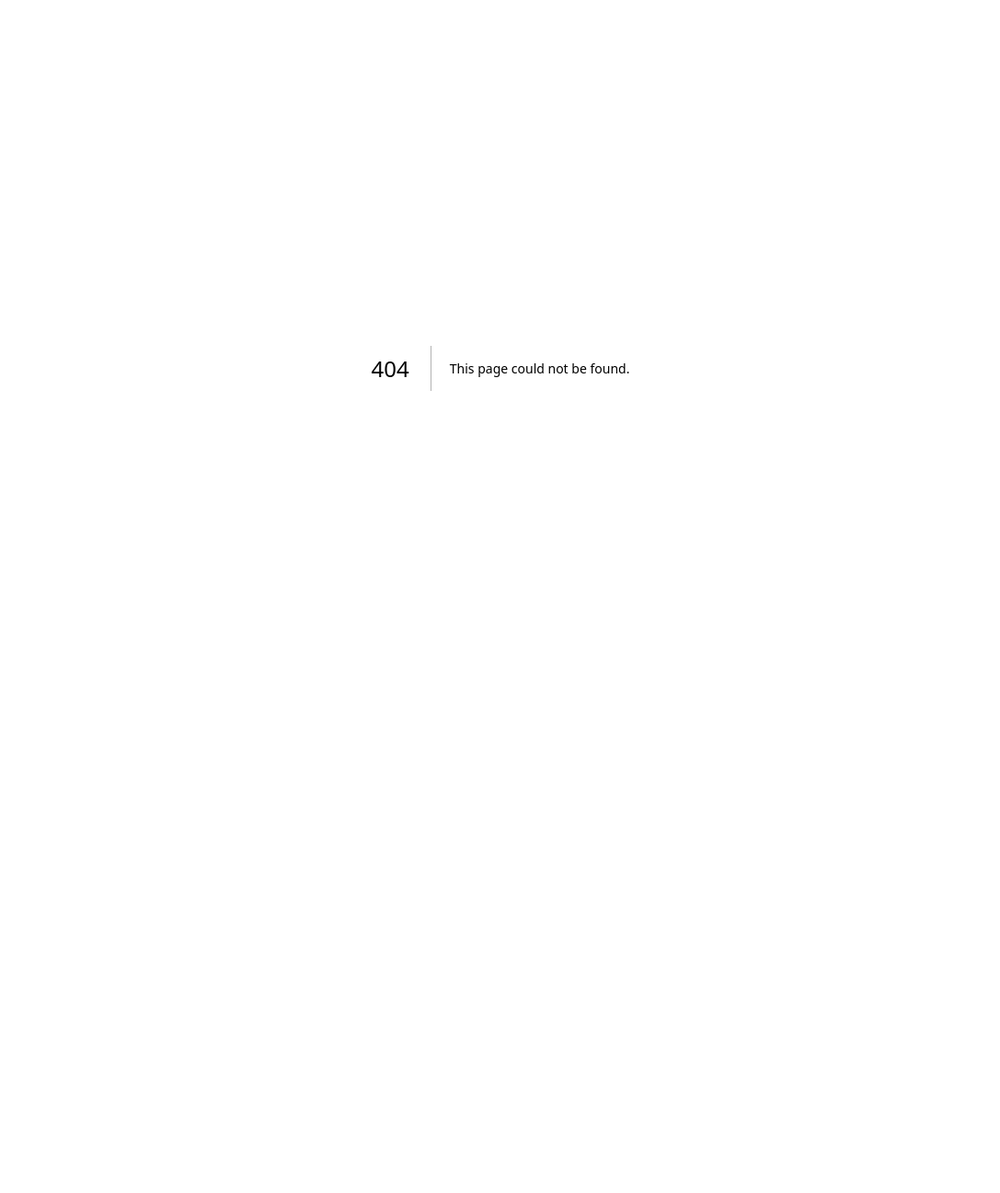
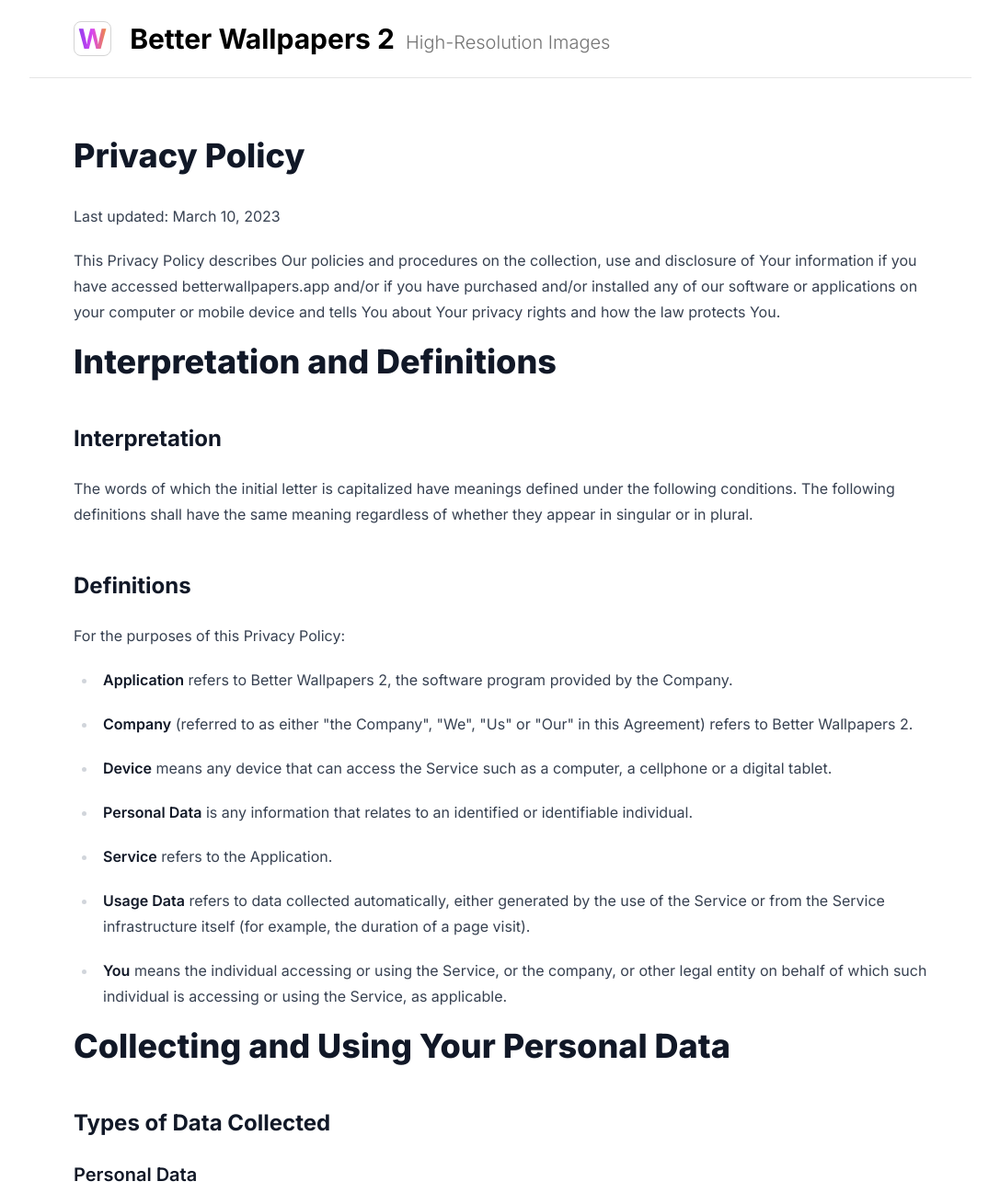
Before and after one commit to sebsojeda/better-wallpapers, a Next.js app: page /privacy in a window 1280 px wide. Before the commit this address had no page. Shown: the top 1297 px of the page at 92% size, without its empty margins (96-1183 px from the left). Before the commit the page ends 800 px from the top, so only its background shows below. Built offline with nearby package versions, Linux system fonts and the light colour scheme.

Commit message:
add privacy policy

```diff
--- a/app/Hero.tsx
+++ b/app/Hero.tsx
@@ -7,38 +7,7 @@
 export default function Hero() {
   return (
     <motion.header initial={{ opacity: 0 }} whileInView={{ opacity: 1 }}>
-      <div className="px-4 sm:px-8 lg:px-12 py-6 border-b border-b-neutral-200 mx-auto max-w-5xl flex justify-between items-end">
-        <div>
-          <span className="mr-5 border border-neutral-300 px-1 rounded-md bg-gradient-to-r from-violet-600 via-fuchsia-500 to-amber-500 bg-clip-text text-transparent font-bold text-2xl sm:text-3xl">
-            W
-          </span>
-          <span className="font-bold text-2xl sm:text-3xl hidden sm:inline">
-            Better Wallpapers 2
-          </span>
-        </div>
-
-        <a
-          href="https://github.com/sebsojeda/better-wallpapers"
-          className="text-sm text-neutral-500 flex items-end gap-1 hover:text-blue-500"
-        >
-          <svg
-            xmlns="http://www.w3.org/2000/svg"
-            fill="none"
-            viewBox="0 0 24 24"
-            strokeWidth={1.5}
-            stroke="currentColor"
-            className="w-6 h-6"
-          >
-            <path
-              strokeLinecap="round"
-              strokeLinejoin="round"
-              d="M13.5 6H5.25A2.25 2.25 0 003 8.25v10.5A2.25 2.25 0 005.25 21h10.5A2.25 2.25 0 0018 18.75V10.5m-10.5 6L21 3m0 0h-5.25M21 3v5.25"
-            />
-          </svg>
-          Edit in GitHub
-        </a>
-      </div>
-      <div className="mx-auto max-w-5xl mt-16">
+      <div className="mx-auto max-w-5xl">
         <div className="px-4 sm:px-8 lg:px-12">
           <h1 className="font-bold text-4xl sm:text-5xl">
             Beautiful, high-resolution wallpapers for{" "}
--- a/app/layout.tsx
+++ b/app/layout.tsx
@@ -1,5 +1,6 @@
 import { inter } from "@/lib/font";
 import { Metadata } from "next";
+import Link from "next/link";
 import Analytics from "./Analytics";
 import "./globals.css";
 
@@ -17,7 +18,23 @@
 }) {
   return (
     <html lang="en" className={inter.className}>
-      <body>{children}</body>
+      <body>
+        <div className="px-4 sm:px-8 lg:px-12 py-6 border-b border-b-neutral-200 mx-auto max-w-5xl mb-16">
+          <Link
+            href="/"
+            className="mr-5 border border-neutral-300 px-1 rounded-lg bg-gradient-to-r from-violet-600 via-fuchsia-500 to-amber-500 bg-clip-text text-transparent font-bold text-2xl sm:text-3xl"
+          >
+            W
+          </Link>
+          <span className="font-bold text-2xl sm:text-3xl">
+            Better Wallpapers 2
+          </span>
+          <span className="ml-3 text-neutral-500 font-light text-xl hidden sm:inline">
+            High-Resolution Images
+          </span>
+        </div>
+        {children}
+      </body>
       <Analytics />
     </html>
   );
--- a/app/page.tsx
+++ b/app/page.tsx
@@ -1,4 +1,5 @@
 import Image from "next/image";
+import Link from "next/link";
 import animals from "public/assets/animals.jpg";
 import architecture from "public/assets/architecture.jpg";
 import art from "public/assets/art.jpg";
@@ -116,10 +117,13 @@
       </div>
 
       <footer className="max-w-5xl mx-auto border-t border-t-neutral-200 mt-16">
-        <div className="px-4 sm:px-8 lg:px-12 pt-6 pb-16 flex flex-col-reverse justify-between items-center sm:flex-row">
-          <span className="text-neutral-500 text-sm mt-6 sm:mt-0">
+        <div className="px-4 sm:px-8 lg:px-12 pt-6 pb-16 flex flex-col-reverse justify-between items-center sm:flex-row gap-6">
+          <span className="text-neutral-500 text-sm">
             Copyright &copy; {new Date().getFullYear()} Better Wallpapers.
           </span>
+          <Link href="/privacy" className="text-neutral-500 text-sm">
+            Privacy Policy
+          </Link>
           <span>
             <Image src={badge} alt="Download on the Mac App Store" />
           </span>
--- /dev/null
+++ b/app/privacy/page.tsx
@@ -0,0 +1,193 @@
+export default function Privacy() {
+  return (
+    <div className="prose px-4 sm:px-8 lg:px-12 mx-auto max-w-5xl mb-16">
+      <h1>Privacy Policy</h1>
+      <p>Last updated: March 10, 2023</p>
+      <p>
+        This Privacy Policy describes Our policies and procedures on the
+        collection, use and disclosure of Your information if you have accessed
+        betterwallpapers.app and/or if you have purchased and/or installed any
+        of our software or applications on your computer or mobile device and
+        tells You about Your privacy rights and how the law protects You.
+      </p>
+      <h1>Interpretation and Definitions</h1>
+      <h2>Interpretation</h2>
+      <p>
+        The words of which the initial letter is capitalized have meanings
+        defined under the following conditions. The following definitions shall
+        have the same meaning regardless of whether they appear in singular or
+        in plural.
+      </p>
+      <h2>Definitions</h2>
+      <p>For the purposes of this Privacy Policy:</p>
+      <ul>
+        <li>
+          <p>
+            <strong>Application</strong> refers to Better Wallpapers 2, the
+            software program provided by the Company.
+          </p>
+        </li>
+        <li>
+          <p>
+            <strong>Company</strong> (referred to as either &quot;the
+            Company&quot;, &quot;We&quot;, &quot;Us&quot; or &quot;Our&quot; in
+            this Agreement) refers to Better Wallpapers 2.
+          </p>
+        </li>
+        <li>
+          <p>
+            <strong>Device</strong> means any device that can access the Service
+            such as a computer, a cellphone or a digital tablet.
+          </p>
+        </li>
+        <li>
+          <p>
+            <strong>Personal Data</strong> is any information that relates to an
+            identified or identifiable individual.
+          </p>
+        </li>
+        <li>
+          <p>
+            <strong>Service</strong> refers to the Application.
+          </p>
+        </li>
+        <li>
+          <p>
+            <strong>Usage Data</strong> refers to data collected automatically,
+            either generated by the use of the Service or from the Service
+            infrastructure itself (for example, the duration of a page visit).
+          </p>
+        </li>
+        <li>
+          <p>
+            <strong>You</strong> means the individual accessing or using the
+            Service, or the company, or other legal entity on behalf of which
+            such individual is accessing or using the Service, as applicable.
+          </p>
+        </li>
+      </ul>
+      <h1>Collecting and Using Your Personal Data</h1>
+      <h2>Types of Data Collected</h2>
+      <h3>Personal Data</h3>
+      <p>
+        While using Our Service, We may ask You to provide Us with certain
+        personally identifiable information that can be used to contact or
+        identify You. Personally identifiable information may include, but is
+        not limited to:
+      </p>
+      <ul>
+        <li>Usage Data</li>
+      </ul>
+      <h3>Usage Data</h3>
+      <p>
+        Usage Data is collected automatically when visiting
+        betterwallpapers.app.
+      </p>
+      <p>
+        Usage Data may include information such as Your Device&apos;s Internet
+        Protocol address (e.g. IP address), browser type, browser version, the
+        pages of our Service that You visit, the time and date of Your visit,
+        the time spent on those pages, unique device identifiers and other
+        diagnostic data.
+      </p>
+      <p>
+        When You access the Service by or through a mobile device, We may
+        collect certain information automatically, including, but not limited
+        to, the type of mobile device You use, Your mobile device unique ID, the
+        IP address of Your mobile device, Your mobile operating system, the type
+        of mobile Internet browser You use, unique device identifiers and other
+        diagnostic data.
+      </p>
+      <p>
+        We may also collect information that Your browser sends whenever You
+        visit our Service or when You access the Service by or through a mobile
+        device.
+      </p>
+      <h2>Use of Your Personal Data</h2>
+      <p>The Company may use Personal Data for the following purposes:</p>
+      <ul>
+        <li>
+          <p>
+            <strong>To provide and maintain our Service</strong>, including to
+            monitor the usage of our Service.
+          </p>
+        </li>
+        <li>
+          <p>
+            <strong>For other purposes</strong>: We may use Your information for
+            other purposes, such as data analysis, identifying usage trends,
+            determining the effectiveness of our promotional campaigns and to
+            evaluate and improve our Service, products, services, marketing and
+            your experience.
+          </p>
+        </li>
+      </ul>
+      <h2>Retention of Your Personal Data</h2>
+      <p>
+        The Company will retain Your Personal Data only for as long as is
+        necessary for the purposes set out in this Privacy Policy. We will
+        retain and use Your Personal Data to the extent necessary to comply with
+        our legal obligations (for example, if we are required to retain your
+        data to comply with applicable laws), resolve disputes, and enforce our
+        legal agreements and policies.
+      </p>
+      <p>
+        The Company will also retain Usage Data for internal analysis purposes.
+        Usage Data is generally retained for a shorter period of time, except
+        when this data is used to strengthen the security or to improve the
+        functionality of Our Service, or We are legally obligated to retain this
+        data for longer time periods.
+      </p>
+      <h2>Disclosure of Your Personal Data</h2>
+      <h3>Law enforcement</h3>
+      <p>
+        Under certain circumstances, We may be required to disclose Your
+        Personal Data if required to do so by law or in response to valid
+        requests by public authorities (e.g. a court or a government agency).
+      </p>
+      <h3>Other legal requirements</h3>
+      <p>
+        The Company may disclose Your Personal Data in the good faith belief
+        that such action is necessary to:
+      </p>
+      <ul>
+        <li>Comply with a legal obligation</li>
+        <li>Protect and defend the rights or property of the Company</li>
+        <li>
+          Prevent or investigate possible wrongdoing in connection with the
+          Service
+        </li>
+        <li>
+          Protect the personal safety of Users of the Service or the public
+        </li>
+        <li>Protect against legal liability</li>
+      </ul>
+      <h2>Security of Your Personal Data</h2>
+      <p>
+        The security of Your Personal Data is important to Us, but remember that
+        no method of transmission over the Internet, or method of electronic
+        storage is 100% secure. While We strive to use commercially acceptable
+        means to protect Your Personal Data, We cannot guarantee its absolute
+        security.
+      </p>
+      <h1>Links to Other Websites</h1>
+      <p>
+        Our Service may contain links to other websites that are not operated by
+        Us. If You click on a third party link, You will be directed to that
+        third party&apos;s site. We strongly advise You to review the Privacy
+        Policy of every site You visit.
+      </p>
+      <p>
+        We have no control over and assume no responsibility for the content,
+        privacy policies or practices of any third party sites or services.
+      </p>
+      <h1>Contact Us</h1>
+      <p>
+        If you have any questions about this Privacy Policy, You can contact us:
+      </p>
+      <ul>
+        <li>By email: hello@betterwallpapers.app</li>
+      </ul>
+    </div>
+  );
+}
--- a/package.json
+++ b/package.json
@@ -31,6 +31,7 @@
     "zod": "^3.20.2"
   },
   "devDependencies": {
+    "@tailwindcss/typography": "^0.5.9",
     "autoprefixer": "^10.4.13",
     "postcss": "^8.4.21",
     "prisma": "^4.9.0",
--- a/tailwind.config.js
+++ b/tailwind.config.js
@@ -8,5 +8,5 @@
   theme: {
     extend: {},
   },
-  plugins: [],
+  plugins: [require("@tailwindcss/typography")],
 };
```
Also changed, not shown: 1 other file (tests, documents, lock files or other folders).
